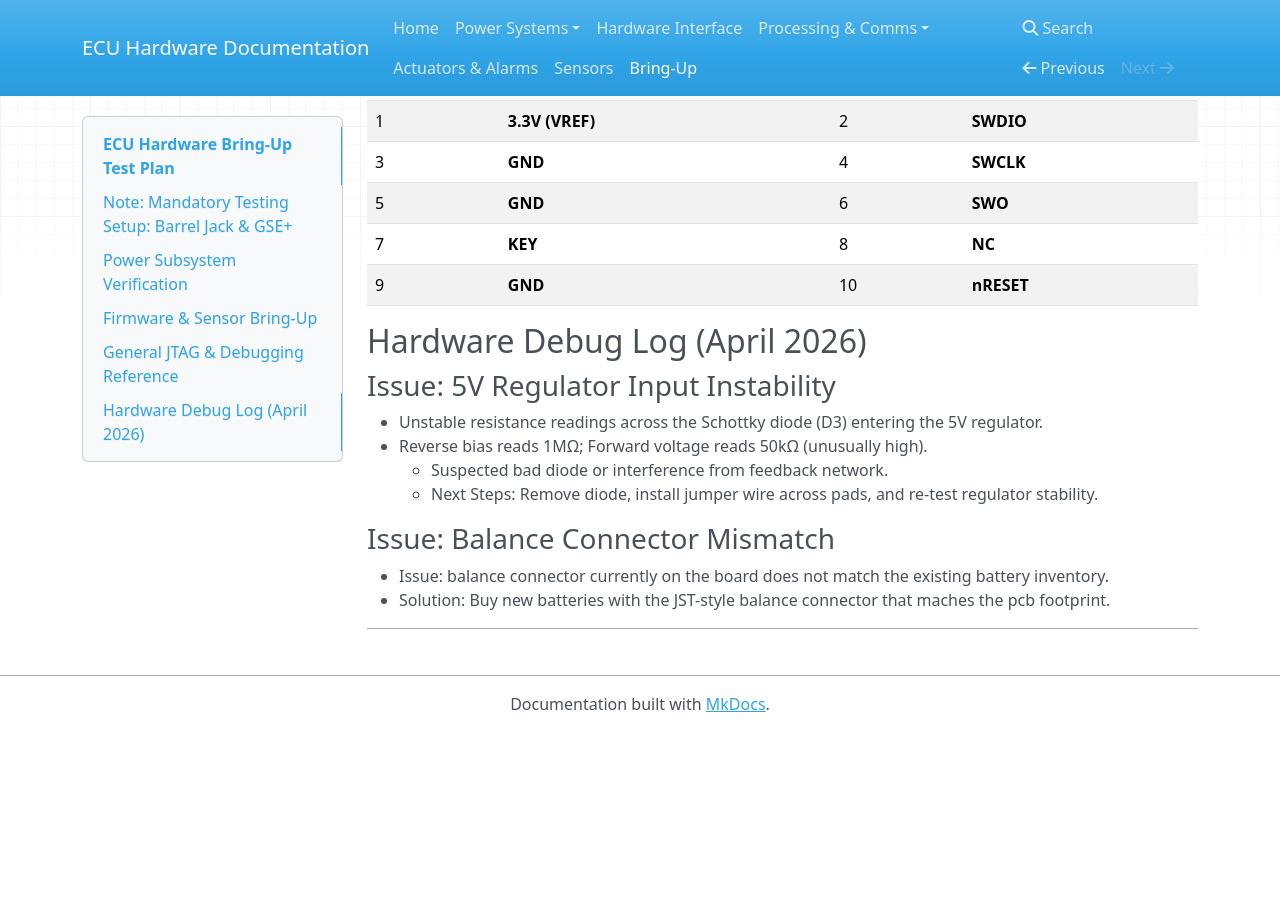
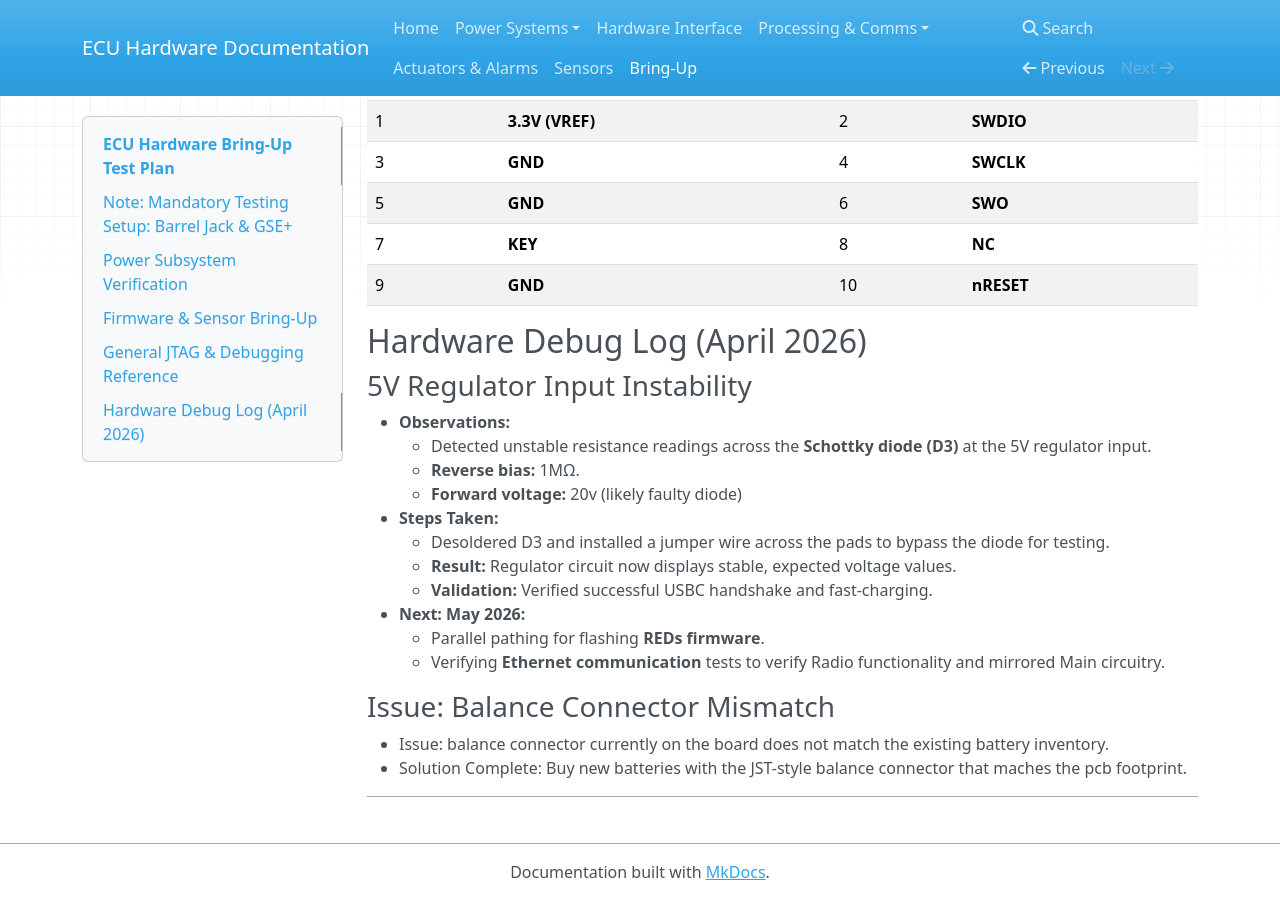
Before and after one commit to UCI-Rocket-Project/rocket2-ecu-hardware, an MkDocs documentation site: the page built from docs/bring_up/testplan.md, in a window 1280 px wide and 900 px high, scrolled down 2304 px. Built offline with MkDocs 1.6.1, drawn with Linux system fonts in a browser that asks for light colours; nearby versions of some CDN libraries; before the commit the page ends 3036 px from its top, so only the background shows below that.

Commit message:
fixed connector system description and updated bring-up log

```diff
--- a/docs/bring_up/testplan.md
+++ b/docs/bring_up/testplan.md
@@ -99,17 +99,23 @@ Please **refer to schematic** for additional test points or connection clarifica
 | 7 | **KEY** | 8 | **NC** |
 | 9 | **GND** | 10 | **nRESET** |
 
-
 ## Hardware Debug Log (April 2026)
 
-### Issue: 5V Regulator Input Instability
-* Unstable resistance readings across the Schottky diode (D3) entering the 5V regulator.
-* Reverse bias reads 1M&Omega;; Forward voltage reads 50k&Omega; (unusually high).
-    * Suspected bad diode or interference from feedback network.
-    * Next Steps: Remove diode, install jumper wire across pads, and re-test regulator stability.
+### 5V Regulator Input Instability
+* **Observations:**
+    * Detected unstable resistance readings across the **Schottky diode (D3)** at the 5V regulator input.
+    * **Reverse bias:** 1MΩ.
+    * **Forward voltage:** 20v (likely faulty diode)
+* **Steps Taken:**
+    * Desoldered D3 and installed a jumper wire across the pads to bypass the diode for testing.
+    * **Result:** Regulator circuit now displays stable, expected voltage values.
+    * **Validation:** Verified successful USBC handshake and fast-charging.
+* **Next: May 2026:**
+    * Parallel pathing for flashing **REDs firmware**.
+    * Verifying **Ethernet communication** tests to verify Radio functionality and mirrored Main circuitry.
 
 ### Issue: Balance Connector Mismatch
 * Issue: balance connector currently on the board does not match the existing battery inventory.
-* Solution: Buy new batteries with the JST-style balance connector that maches the pcb footprint.
+* Solution Complete: Buy new batteries with the JST-style balance connector that maches the pcb footprint.
 
 ---
```
Also changed, not shown: docs/actuators/actuators.md (+3 -3 lines), docs/index.md (+4 -3 lines), docs/logic/processing.md (+1 -0 lines), docs/sensors/sensors.md (+1 -1 lines).
